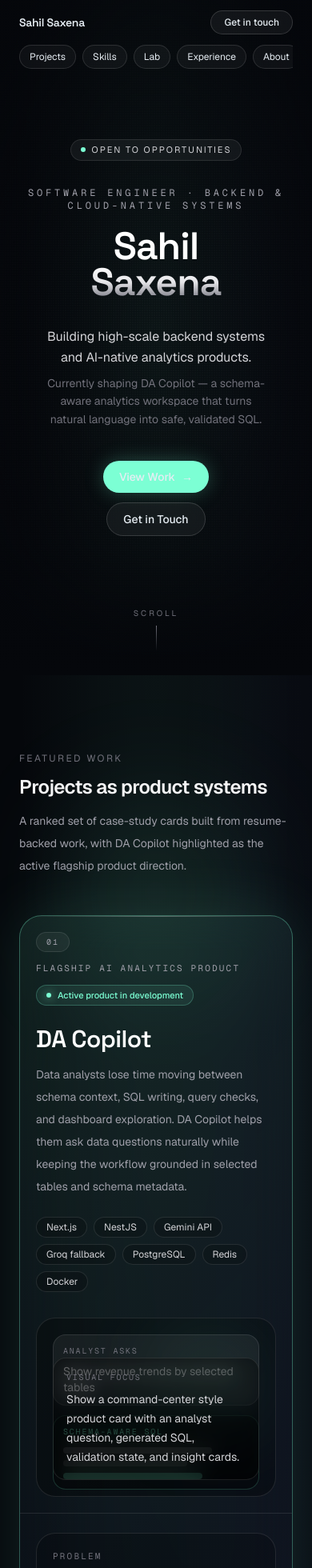
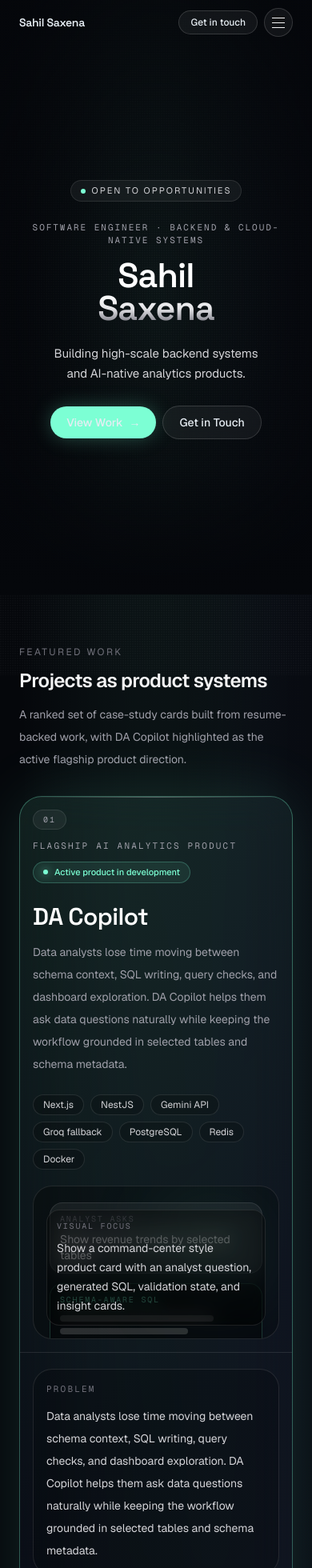
Before and after one commit to sahilsaxena632/Portfolio, a Next.js app: page / in a window 390 px wide. Shown: the top 1960 px of the page at 80% size. Built offline with nearby package versions, Linux system fonts and the light colour scheme.

Commit message:
fix mobile view

```diff
--- a/app/globals.css
+++ b/app/globals.css
@@ -32,6 +32,7 @@ body {
   background: var(--background);
   color: var(--foreground);
   font-family: var(--font-geist-sans), Arial, sans-serif;
+  overflow-x: hidden;
 }
 
 :focus-visible {
--- a/components/navigation/top-nav.tsx
+++ b/components/navigation/top-nav.tsx
@@ -15,6 +15,7 @@ const navLinks = [
 
 export function TopNav() {
   const [scrolled, setScrolled] = useState(false);
+  const [open, setOpen] = useState(false);
 
   useEffect(() => {
     const handler = () => setScrolled(window.scrollY > 16);
@@ -23,19 +24,29 @@ export function TopNav() {
     return () => window.removeEventListener("scroll", handler);
   }, []);
 
+  useEffect(() => {
+    if (!open) return;
+    const onKey = (event: KeyboardEvent) => {
+      if (event.key === "Escape") setOpen(false);
+    };
+    window.addEventListener("keydown", onKey);
+    return () => window.removeEventListener("keydown", onKey);
+  }, [open]);
+
   return (
     <header
       className={[
         "fixed inset-x-0 top-0 z-40 transition-colors duration-300",
-        scrolled
-          ? "border-b border-white/[0.06] bg-[rgba(5,7,11,0.72)] backdrop-blur-xl"
+        scrolled || open
+          ? "border-b border-white/[0.06] bg-[rgba(5,7,11,0.78)] backdrop-blur-xl"
           : "border-b border-transparent bg-transparent",
       ].join(" ")}
     >
       <Container>
-        <div className="flex h-14 items-center justify-between gap-4">
+        <div className="flex h-14 items-center justify-between gap-3">
           <Link
             href="#home"
+            onClick={() => setOpen(false)}
             className="font-display text-sm font-semibold tracking-tight text-zinc-100 transition-colors hover:text-white"
           >
             {siteConfig.name}
@@ -56,28 +67,72 @@ export function TopNav() {
             ))}
           </nav>
 
+          <div className="flex items-center gap-2">
             <Link
               href="#contact"
-            className="rounded-full border border-white/15 bg-white/5 px-4 py-1.5 text-xs font-medium text-zinc-100 transition-colors hover:border-white/30 hover:bg-white/[0.08]"
+              onClick={() => setOpen(false)}
+              className="rounded-full border border-white/15 bg-white/5 px-3.5 py-1.5 text-xs font-medium text-zinc-100 transition-colors hover:border-white/30 hover:bg-white/[0.08] sm:px-4"
             >
               Get in touch
             </Link>
+            <button
+              type="button"
+              aria-label={open ? "Close menu" : "Open menu"}
+              aria-expanded={open}
+              aria-controls="mobile-menu"
+              onClick={() => setOpen((prev) => !prev)}
+              className="flex h-9 w-9 items-center justify-center rounded-full border border-white/15 bg-white/5 text-zinc-100 transition-colors hover:border-white/30 md:hidden"
+            >
+              <span className="relative block h-3 w-4">
+                <span
+                  className={[
+                    "absolute left-0 right-0 block h-px bg-current transition-transform",
+                    open ? "top-1.5 rotate-45" : "top-0",
+                  ].join(" ")}
+                />
+                <span
+                  className={[
+                    "absolute left-0 right-0 block h-px bg-current transition-opacity",
+                    open ? "top-1.5 opacity-0" : "top-1.5",
+                  ].join(" ")}
+                />
+                <span
+                  className={[
+                    "absolute left-0 right-0 block h-px bg-current transition-transform",
+                    open ? "top-1.5 -rotate-45" : "top-3",
+                  ].join(" ")}
+                />
+              </span>
+            </button>
           </div>
-        <nav
-          aria-label="Mobile section shortcuts"
-          className="no-scrollbar flex gap-2 overflow-x-auto pb-2 md:hidden"
+        </div>
+      </Container>
+
+      <div
+        id="mobile-menu"
+        aria-hidden={!open}
+        className={[
+          "overflow-hidden border-t transition-[max-height,opacity] duration-300 md:hidden",
+          open
+            ? "max-h-96 border-white/[0.06] opacity-100"
+            : "max-h-0 border-transparent opacity-0",
+        ].join(" ")}
       >
+        <Container>
+          <nav aria-label="Mobile sections" className="grid gap-1.5 py-3">
             {navLinks.map((link) => (
               <a
                 key={link.href}
                 href={link.href}
-              className="shrink-0 rounded-full border border-white/12 bg-white/[0.04] px-3 py-1.5 text-xs text-zinc-300 transition-colors hover:border-white/25 hover:text-zinc-100"
+                onClick={() => setOpen(false)}
+                className="rounded-2xl border border-white/10 bg-white/[0.03] px-4 py-3 text-sm text-zinc-200 transition-colors hover:border-white/25 hover:bg-white/[0.05]"
               >
                 {link.label}
               </a>
             ))}
           </nav>
         </Container>
+      </div>
     </header>
   );
 }
--- a/components/sections/about-section.tsx
+++ b/components/sections/about-section.tsx
@@ -26,14 +26,14 @@ export function AboutSection() {
   return (
     <section
       id="about"
-      className="relative overflow-hidden py-24 sm:py-32"
+      className="relative overflow-hidden py-16 sm:py-24 lg:py-32"
     >
       <div
         aria-hidden
         className="pointer-events-none absolute inset-x-0 top-0 h-px bg-gradient-to-r from-transparent via-white/25 to-transparent"
       />
 
-      <Container className="relative z-10 grid gap-12 lg:grid-cols-[minmax(0,1fr)_22rem]">
+      <Container className="relative z-10 grid gap-8 sm:gap-10 lg:grid-cols-[minmax(0,1fr)_22rem] lg:gap-12">
         <motion.div
           initial={{ opacity: 0, y: 14 }}
           whileInView={{ opacity: 1, y: 0 }}
--- a/components/sections/contact-section.tsx
+++ b/components/sections/contact-section.tsx
@@ -31,18 +31,18 @@ const contactActions = [
 
 export function ContactSection() {
   return (
-    <section id="contact" className="relative overflow-hidden py-24 sm:py-32">
+    <section id="contact" className="relative overflow-hidden py-16 sm:py-24 lg:py-32">
       <div
         aria-hidden
-        className="pointer-events-none absolute left-1/2 top-20 h-[30rem] w-[30rem] -translate-x-1/2 rounded-full bg-[radial-gradient(circle,rgba(124,255,212,0.12),transparent_68%)] blur-3xl"
+        className="pointer-events-none absolute left-1/2 top-20 hidden h-[30rem] w-[30rem] -translate-x-1/2 rounded-full bg-[radial-gradient(circle,rgba(124,255,212,0.12),transparent_68%)] blur-3xl sm:block"
       />
-      <Container className="relative z-10 space-y-10">
+      <Container className="relative z-10 space-y-8 sm:space-y-10">
         <motion.div
           initial={{ opacity: 0, y: 16 }}
           whileInView={{ opacity: 1, y: 0 }}
           viewport={VIEWPORT_REVEAL}
           transition={{ duration: 0.5, ease: EASE_OUT }}
-          className="overflow-hidden rounded-[2rem] border border-white/12 bg-[linear-gradient(145deg,rgba(255,255,255,0.06),rgba(255,255,255,0.02))] p-6 backdrop-blur-xl sm:p-8 lg:p-10"
+          className="overflow-hidden rounded-[2rem] border border-white/12 bg-[linear-gradient(145deg,rgba(255,255,255,0.06),rgba(255,255,255,0.02))] p-5 backdrop-blur-xl sm:p-8 lg:p-10"
         >
           <div
             aria-hidden
--- a/components/sections/experience-section.tsx
+++ b/components/sections/experience-section.tsx
@@ -13,19 +13,19 @@ export function ExperienceSection() {
     experience.find((entry) => entry.id === activeId) ?? experience[0];
 
   return (
-    <section id="experience" className="relative overflow-hidden py-24 sm:py-32">
+    <section id="experience" className="relative overflow-hidden py-16 sm:py-24 lg:py-32">
       <div
         aria-hidden
-        className="pointer-events-none absolute left-1/2 top-24 h-[32rem] w-[32rem] -translate-x-1/2 rounded-full bg-[radial-gradient(circle,rgba(122,162,255,0.10),transparent_65%)] blur-3xl"
+        className="pointer-events-none absolute left-1/2 top-24 hidden h-[32rem] w-[32rem] -translate-x-1/2 rounded-full bg-[radial-gradient(circle,rgba(122,162,255,0.10),transparent_65%)] blur-3xl sm:block"
       />
-      <Container className="relative z-10 space-y-12">
+      <Container className="relative z-10 space-y-8 sm:space-y-12">
         <SectionHeading
           eyebrow="Experience"
           title="A backend journey through scale, reliability, and ownership"
           description="A timeline of shipped systems, performance gains, cloud optimization, and distributed workflow ownership drawn directly from resume experience."
         />
 
-        <div className="grid gap-8 lg:grid-cols-[22rem_minmax(0,1fr)]">
+        <div className="grid gap-6 lg:grid-cols-[22rem_minmax(0,1fr)] lg:gap-8">
           <TimelineRail activeId={activeId} onSelect={setActiveId} />
           <AnimatePresence mode="wait">
             <ExperiencePanel key={activeExperience.id} entry={activeExperience} />
--- a/components/sections/hero-section.tsx
+++ b/components/sections/hero-section.tsx
@@ -40,7 +40,7 @@ export function HeroSection() {
   return (
     <section
       id="home"
-      className="relative isolate flex min-h-[100svh] w-full items-center overflow-hidden"
+      className="relative isolate flex min-h-[88svh] w-full items-center overflow-hidden pb-12 pt-20 sm:min-h-[100svh] sm:py-0"
     >
       <div className="pointer-events-none absolute inset-0 z-0">
         <HeroScene />
@@ -78,7 +78,7 @@ export function HeroSection() {
             initial={{ opacity: 0, y: 10 }}
             animate={{ opacity: 1, y: 0 }}
             transition={{ duration: 0.6, ease: EASE_OUT, delay: 0.18 }}
-            className="mt-8 font-mono text-xs uppercase tracking-[0.32em] text-zinc-400"
+            className="mt-6 font-mono text-[11px] uppercase tracking-[0.18em] text-zinc-400 sm:mt-8 sm:text-xs sm:tracking-[0.32em]"
           >
             {siteConfig.role} · {siteConfig.discipline}
           </motion.p>
@@ -87,7 +87,7 @@ export function HeroSection() {
             initial={{ opacity: 0, y: 18 }}
             animate={{ opacity: 1, y: 0 }}
             transition={{ duration: 0.9, ease: EASE_OUT, delay: 0.28 }}
-            className="font-display mt-5 text-[clamp(3rem,9vw,7.5rem)] font-semibold leading-[0.95] tracking-tight text-white"
+            className="font-display mt-4 text-[clamp(2.5rem,11vw,7.5rem)] font-semibold leading-[0.95] tracking-tight text-white sm:mt-5"
           >
             <span className="block">{siteConfig.firstName}</span>
             <span className="block bg-gradient-to-b from-white via-zinc-200 to-zinc-500 bg-clip-text text-transparent">
@@ -99,10 +99,10 @@ export function HeroSection() {
             initial={{ opacity: 0, y: 12 }}
             animate={{ opacity: 1, y: 0 }}
             transition={{ duration: 0.7, ease: EASE_OUT, delay: 0.5 }}
-            className="mt-8 max-w-2xl text-balance text-base leading-relaxed text-zinc-300 sm:text-lg"
+            className="mt-6 max-w-2xl text-balance text-[15px] leading-relaxed text-zinc-300 sm:mt-8 sm:text-lg"
           >
             {siteConfig.brandStatement}
-            <span className="mt-2 block text-sm leading-relaxed text-zinc-500 sm:text-base">
+            <span className="mt-2 hidden text-sm leading-relaxed text-zinc-500 sm:block sm:text-base">
               {siteConfig.brandSubline}
             </span>
           </motion.p>
@@ -111,7 +111,7 @@ export function HeroSection() {
             initial={{ opacity: 0, y: 10 }}
             animate={{ opacity: 1, y: 0 }}
             transition={{ duration: 0.6, ease: EASE_OUT, delay: 0.7 }}
-            className="mt-10 flex flex-col items-center gap-3 sm:flex-row"
+            className="mt-7 flex flex-row flex-wrap items-center justify-center gap-2 sm:mt-10 sm:gap-3"
           >
             <Button href={siteConfig.ctas.primary.href} variant="primary">
               {siteConfig.ctas.primary.label}
@@ -138,7 +138,7 @@ export function HeroSection() {
             delay: 1.4,
           },
         }}
-        className="absolute inset-x-0 bottom-8 z-20 flex justify-center"
+        className="absolute inset-x-0 bottom-8 z-20 hidden justify-center sm:flex"
         aria-hidden
       >
         <div className="flex flex-col items-center gap-2 text-[10px] uppercase tracking-[0.3em] text-zinc-500">
--- a/components/sections/lab-section.tsx
+++ b/components/sections/lab-section.tsx
@@ -55,17 +55,17 @@ export function LabSection() {
   }, [activeFilter]);
 
   return (
-    <section id="lab" className="relative overflow-hidden py-24 sm:py-32">
+    <section id="lab" className="relative overflow-hidden py-16 sm:py-24 lg:py-32">
       <div
         aria-hidden
         className="pointer-events-none absolute inset-x-0 top-0 h-px bg-gradient-to-r from-transparent via-white/25 to-transparent"
       />
       <div
         aria-hidden
-        className="pointer-events-none absolute left-1/2 top-16 h-[30rem] w-[30rem] -translate-x-1/2 rounded-full bg-[radial-gradient(circle,rgba(167,139,250,0.10),transparent_68%)] blur-3xl"
+        className="pointer-events-none absolute left-1/2 top-16 hidden h-[30rem] w-[30rem] -translate-x-1/2 rounded-full bg-[radial-gradient(circle,rgba(167,139,250,0.10),transparent_68%)] blur-3xl sm:block"
       />
 
-      <Container className="relative z-10 space-y-10">
+      <Container className="relative z-10 space-y-8 sm:space-y-10">
         <SectionHeading
           eyebrow="Innovation Lab"
           title="Experiments, prototypes, and technical curiosity"
--- a/components/sections/projects-section.tsx
+++ b/components/sections/projects-section.tsx
@@ -17,12 +17,12 @@ export function ProjectsSection() {
   const [openProjectId, setOpenProjectId] = useState(projects[0]?.id ?? "");
 
   return (
-    <section id="projects" className="relative overflow-hidden py-24 sm:py-32">
+    <section id="projects" className="relative overflow-hidden py-16 sm:py-24 lg:py-32">
       <div
         aria-hidden
-        className="absolute left-1/2 top-20 h-96 w-96 -translate-x-1/2 rounded-full bg-[radial-gradient(circle,rgba(124,255,212,0.12),transparent_65%)] blur-3xl"
+        className="absolute left-1/2 top-20 hidden h-96 w-96 -translate-x-1/2 rounded-full bg-[radial-gradient(circle,rgba(124,255,212,0.12),transparent_65%)] blur-3xl sm:block"
       />
-      <Container className="relative z-10 space-y-12">
+      <Container className="relative z-10 space-y-8 sm:space-y-12">
         <SectionHeading
           eyebrow="Featured Work"
           title="Projects as product systems"
@@ -96,7 +96,7 @@ function ProjectCaseStudyCard({
         type="button"
         onClick={onToggle}
         aria-expanded={isOpen}
-        className="relative z-10 grid w-full gap-8 p-5 text-left sm:p-7 lg:grid-cols-[minmax(0,1fr)_19rem] lg:p-8"
+        className="relative z-10 grid w-full gap-5 p-4 text-left sm:gap-8 sm:p-7 lg:grid-cols-[minmax(0,1fr)_19rem] lg:p-8"
       >
         <div className="space-y-6">
           <div className="flex flex-wrap items-center gap-3">
@@ -140,9 +140,9 @@ function ProjectCaseStudyCard({
           </div>
         </div>
 
-        <div className="relative min-h-56 overflow-hidden rounded-3xl border border-white/10 bg-black/30 p-5">
+        <div className="relative min-h-[12rem] overflow-hidden rounded-3xl border border-white/10 bg-black/30 p-4 sm:min-h-56 sm:p-5">
           <ProjectVisual project={project} />
-          <div className="absolute inset-x-5 bottom-5 rounded-2xl border border-white/10 bg-black/45 p-4 backdrop-blur-md">
+          <div className="absolute inset-x-4 bottom-4 rounded-2xl border border-white/10 bg-black/45 p-3 backdrop-blur-md sm:inset-x-5 sm:bottom-5 sm:p-4">
             <p className="font-mono text-[10px] uppercase tracking-[0.18em] text-zinc-500">
               Visual focus
             </p>
@@ -163,7 +163,7 @@ function ProjectCaseStudyCard({
             transition={{ duration: 0.35, ease: EASE_OUT }}
             className="relative z-10 overflow-hidden"
           >
-            <div className="border-t border-white/10 px-5 pb-6 pt-6 sm:px-7 lg:px-8 lg:pb-8">
+            <div className="border-t border-white/10 px-4 pb-5 pt-5 sm:px-7 sm:pb-6 sm:pt-6 lg:px-8 lg:pb-8">
               <div className="grid gap-4 lg:grid-cols-3">
                 {detailLabels.map(([key, label]) => (
                   <DetailPanel
@@ -215,7 +215,7 @@ function DetailPanel({
   return (
     <div
       className={[
-        "rounded-3xl border p-5",
+        "rounded-3xl border p-4 sm:p-5",
         highlight
           ? "border-[rgba(124,255,212,0.18)] bg-[rgba(124,255,212,0.05)]"
           : "border-white/10 bg-black/20",
@@ -239,7 +239,7 @@ function ListPanel({
   accent?: boolean;
 }) {
   return (
-    <div className="rounded-3xl border border-white/10 bg-black/20 p-5">
+    <div className="rounded-3xl border border-white/10 bg-black/20 p-4 sm:p-5">
       <p
         className={[
           "font-mono text-[11px] uppercase tracking-[0.2em]",
--- a/components/sections/skills-section.tsx
+++ b/components/sections/skills-section.tsx
@@ -15,12 +15,12 @@ const signalStyles = {
 
 export function SkillsSection() {
   return (
-    <section id="skills" className="relative overflow-hidden py-24 sm:py-32">
+    <section id="skills" className="relative overflow-hidden py-16 sm:py-24 lg:py-32">
       <div
         aria-hidden
         className="pointer-events-none absolute inset-x-0 top-0 h-px bg-gradient-to-r from-transparent via-white/25 to-transparent"
       />
-      <Container className="space-y-12">
+      <Container className="space-y-8 sm:space-y-12">
         <SectionHeading
           eyebrow="Technical Ecosystem"
           title="Skills as a connected system"
```
Lines whose indentation alone changed are shown as unchanged.
